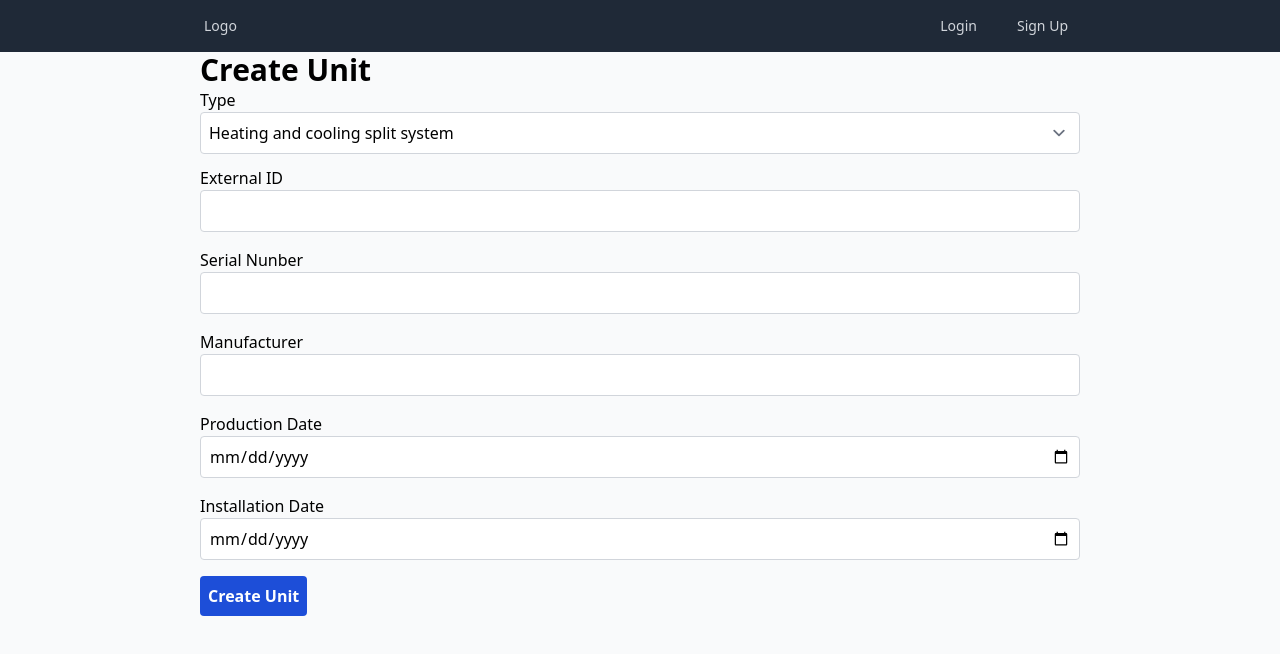
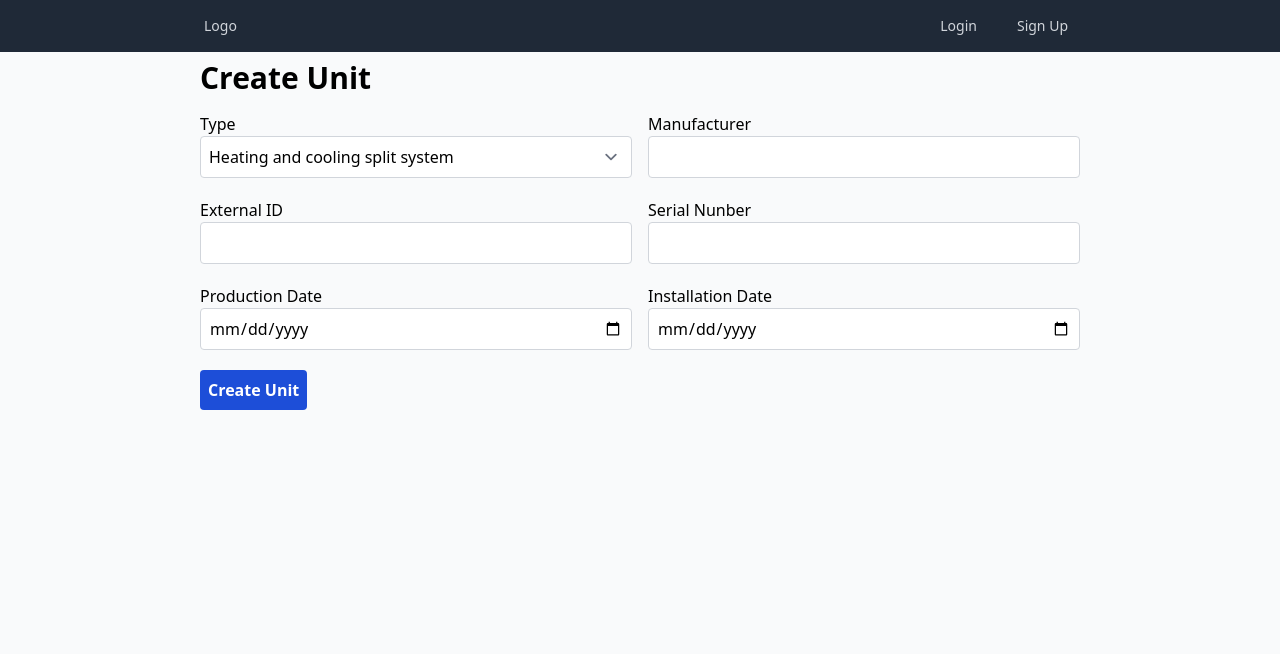
Before and after one commit to kevintdao/hvac-erecords, a Next.js app in the folder client/: page /units/create in a window 1280 px wide. Shown: the top 654 px of the page. Built offline with nearby package versions, Linux system fonts and the light colour scheme.

Commit message:
Update styling for create unit page

```diff
--- a/client/pages/units/create.js
+++ b/client/pages/units/create.js
@@ -14,7 +14,9 @@ export default function create() {
 
   const styles = {
     inputContainer: "flex flex-col",
-    input: "p-2 border rounded"
+    input: "p-2 border rounded",
+    inputsDiv: "grid md:grid-cols-2 gap-4 grid-cols-1",
+    button: "p-2 bg-blue-700 rounded text-white text-center font-bold hover:bg-blue-800"
   }
 
   const onSubmit = (data) => {
@@ -22,7 +24,7 @@ export default function create() {
   }
 
   return (
-    <div>
+    <div className='space-y-4 mt-2'>
       <Head>
         <title>Create Unit</title>
       </Head>
@@ -31,17 +33,44 @@ export default function create() {
 
       <h2 className="font-bold text-3xl">Create Unit</h2>
 
+      <form action="" method="post" onSubmit={handleSubmit(onSubmit)} className="space-y-4">
+        <div className={styles.inputsDiv}>
           {/* Type */}
-      <form action="" method="post" onSubmit={handleSubmit(onSubmit)} className="space-y-3">
           <div className={styles.inputContainer}>
             <label htmlFor="type">Type</label>
-          <select name="type" id="type" className={`${styles.input} border-gray-300`}>
+            <select
+              name="type"
+              id="type"
+              className={`${styles.input} border-gray-300`}
+              {...register('type', {
+              })}
+            >
               {hvacTypes.map((data, index) => (
-              <option key={index} value={index}>{data}</option>
+                <option key={index} value={data}>{data}</option>
               ))}
             </select>
           </div>
 
+          {/* Manufacturer */}
+          <div className={styles.inputContainer}>
+            <label htmlFor="manufacturer">Manufacturer</label>
+            <input
+              type="text"
+              name="manufacturer"
+              id="manufacturer"
+              className={`${styles.input} ${errors.manufacturer ? "border-red-400" : "border-gray-300"}`}
+              {...register('manufacturer', {
+                required: {
+                  value: true,
+                  message: "Enter a Manufacturer"
+                }
+              })}
+            />
+            <span className='text-sm text-red-700 mt-1' id="serial-help">{errors.manufacturer?.message}</span>
+          </div>
+        </div>
+
+        <div className={styles.inputsDiv}>
           {/* External ID */}
           <div className={styles.inputContainer}>
             <label htmlFor="ex-id">External ID</label>
@@ -77,25 +106,9 @@ export default function create() {
             />
             <span className='text-sm text-red-700 mt-1' id="serial-help">{errors.serial?.message}</span>
           </div>
-
-        {/* Manufacturer */}
-        <div className={styles.inputContainer}>
-          <label htmlFor="manufacturer">Manufacturer</label>
-          <input
-            type="text"
-            name="manufacturer"
-            id="manufacturer"
-            className={`${styles.input} ${errors.manufacturer ? "border-red-400" : "border-gray-300"}`}
-            {...register('manufacturer', {
-              required: {
-                value: true,
-                message: "Enter a Manufacturer"
-              }
-            })}
-          />
-          <span className='text-sm text-red-700 mt-1' id="serial-help">{errors.manufacturer?.message}</span>
         </div>
 
+        <div className={styles.inputsDiv}>
           {/* Production Date */}
           <div className={styles.inputContainer}>
             <label htmlFor="prod-date">Production Date</label>
@@ -131,9 +144,10 @@ export default function create() {
             />
             <span className='text-sm text-red-700 mt-1' id="install-date-help">{errors.installDate?.message}</span>
           </div>
+        </div>
 
-        <div className=''>
-          <button className='p-2 bg-blue-700 rounded text-white text-center font-bold hover:bg-blue-800' id='create-button'>Create Unit</button>
+        <div>
+          <button className={styles.button} id='create-button'>Create Unit</button>
         </div>
       </form>
     </div>
```
Lines whose indentation alone changed are shown as unchanged.
